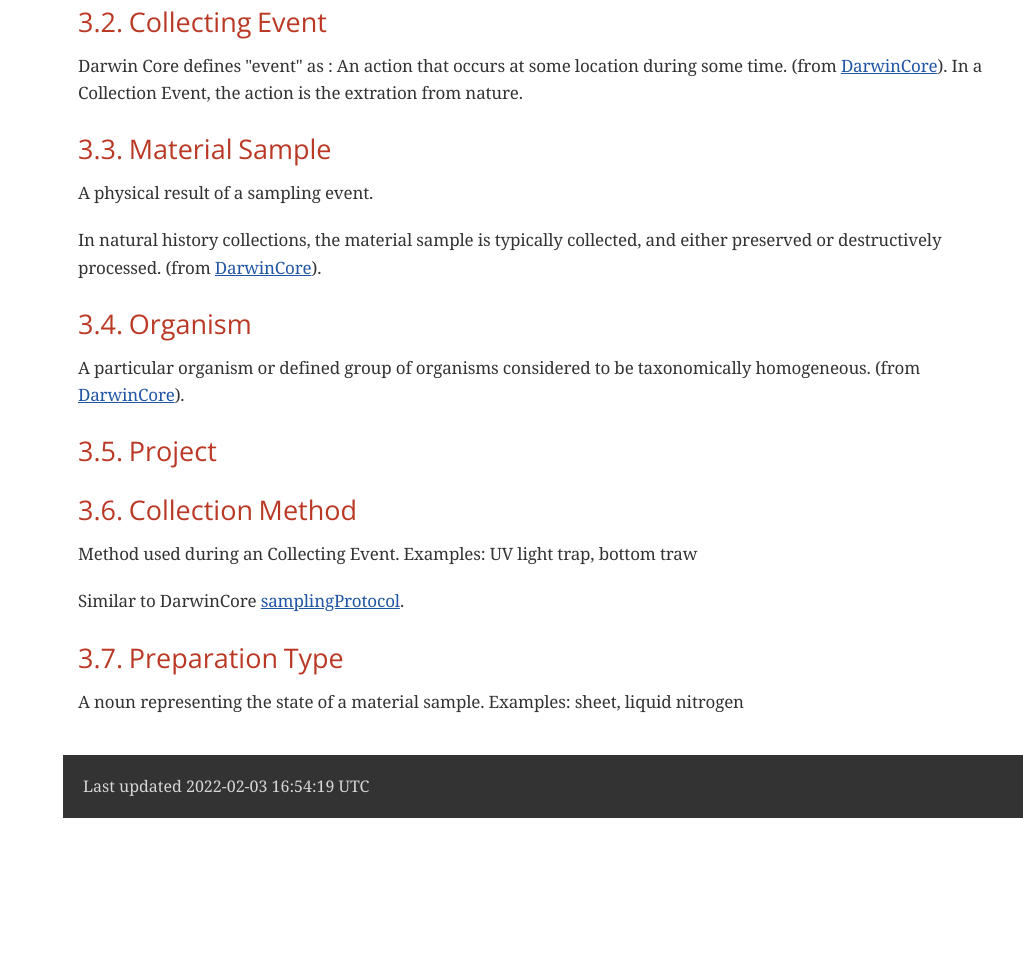
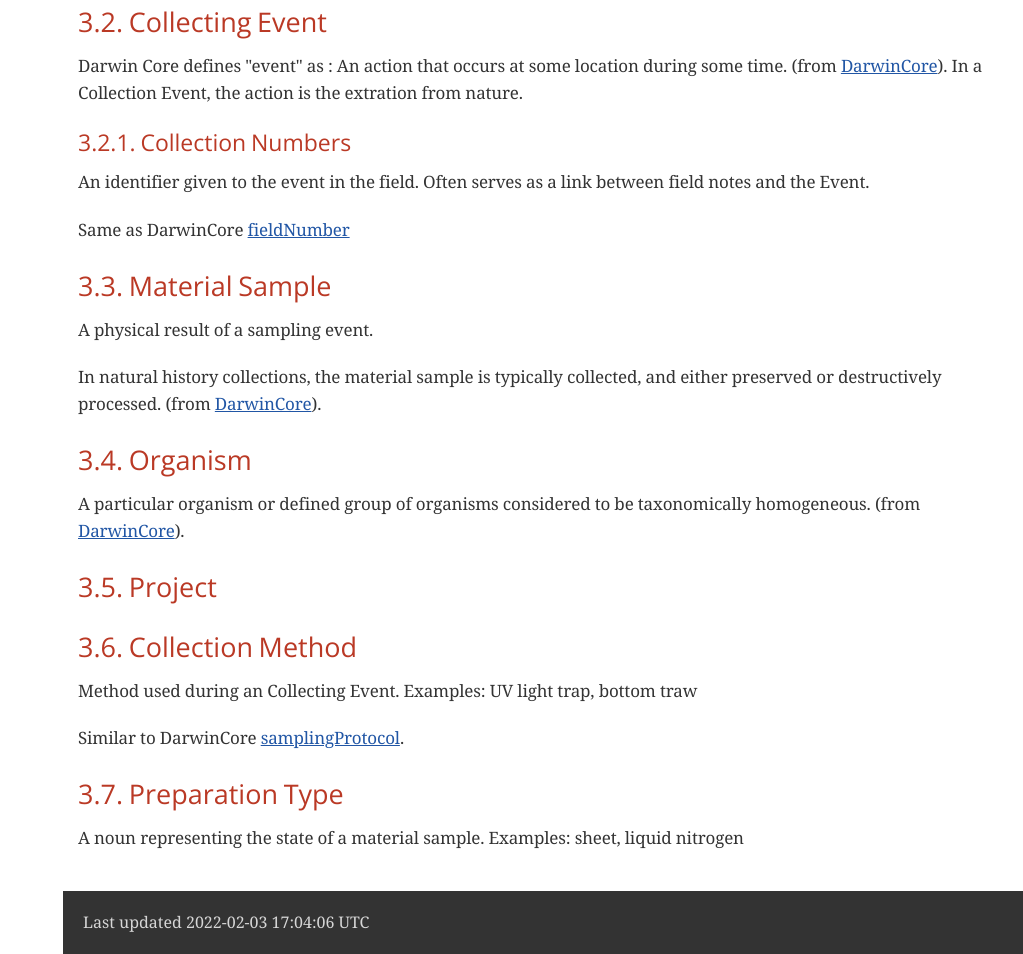
Before and after one commit to AAFC-BICoE/dina-documentation, a plain HTML site: page index.html in a window 1280 px wide. Shown: the part 3440-4394 px from the top of the page, without its empty margins (257-1280 px from the left). Before the commit the page ends 4258 px from the top, so only its background shows below. Drawn offline with nearby package versions, Linux system fonts and the light colour scheme; a web font is replaced by a local one.

Commit message:
deploy: 08988a001d9b039cb8e3bfae2dc7db096df14c46

```diff
--- a/index.html
+++ b/index.html
@@ -672,6 +672,15 @@ Objects can only have 1 owner.</p>
 <p>Darwin Core defines "event" as : An action that occurs at some location during some time. (from <a href="https://dwc.tdwg.org/terms/#event">DarwinCore</a>).
 In a Collection Event, the action is the extration from nature.</p>
 </div>
+<div class="sect3">
+<h4 id="collection_numbers">3.2.1. Collection Numbers</h4>
+<div class="paragraph">
+<p>An identifier given to the event in the field. Often serves as a link between field notes and the Event.</p>
+</div>
+<div class="paragraph">
+<p>Same as DarwinCore <a href="https://dwc.tdwg.org/terms/#dwc:fieldNumber">fieldNumber</a></p>
+</div>
+</div>
 </div>
 <div class="sect2">
 <h3 id="mat-sample">3.3. Material Sample</h3>
@@ -712,7 +721,7 @@ In a Collection Event, the action is the extration from nature.</p>
 </div>
 <div id="footer">
 <div id="footer-text">
-Last updated 2022-02-03 16:54:19 UTC
+Last updated 2022-02-03 17:04:06 UTC
 </div>
 </div>
 </body>
```
